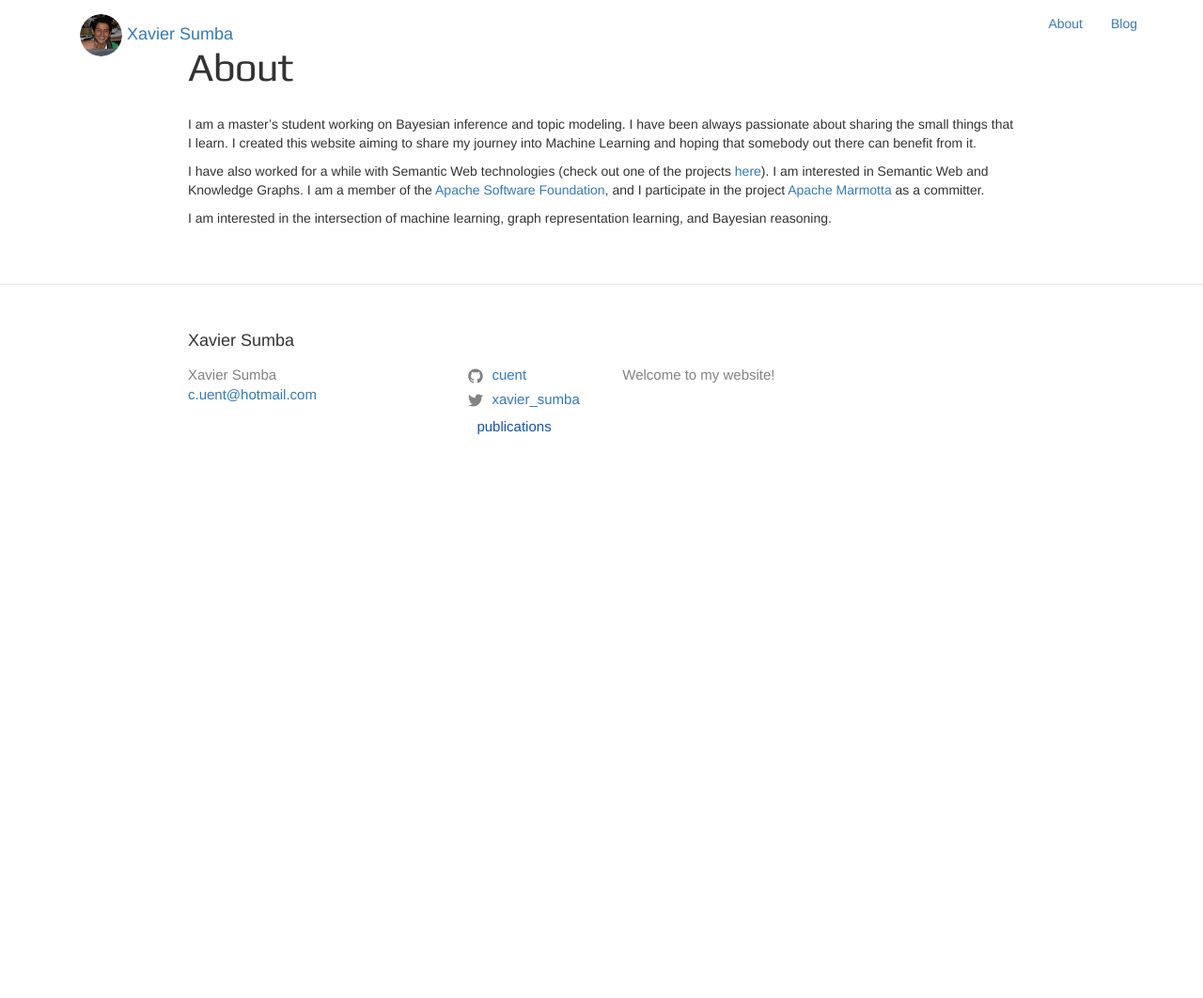
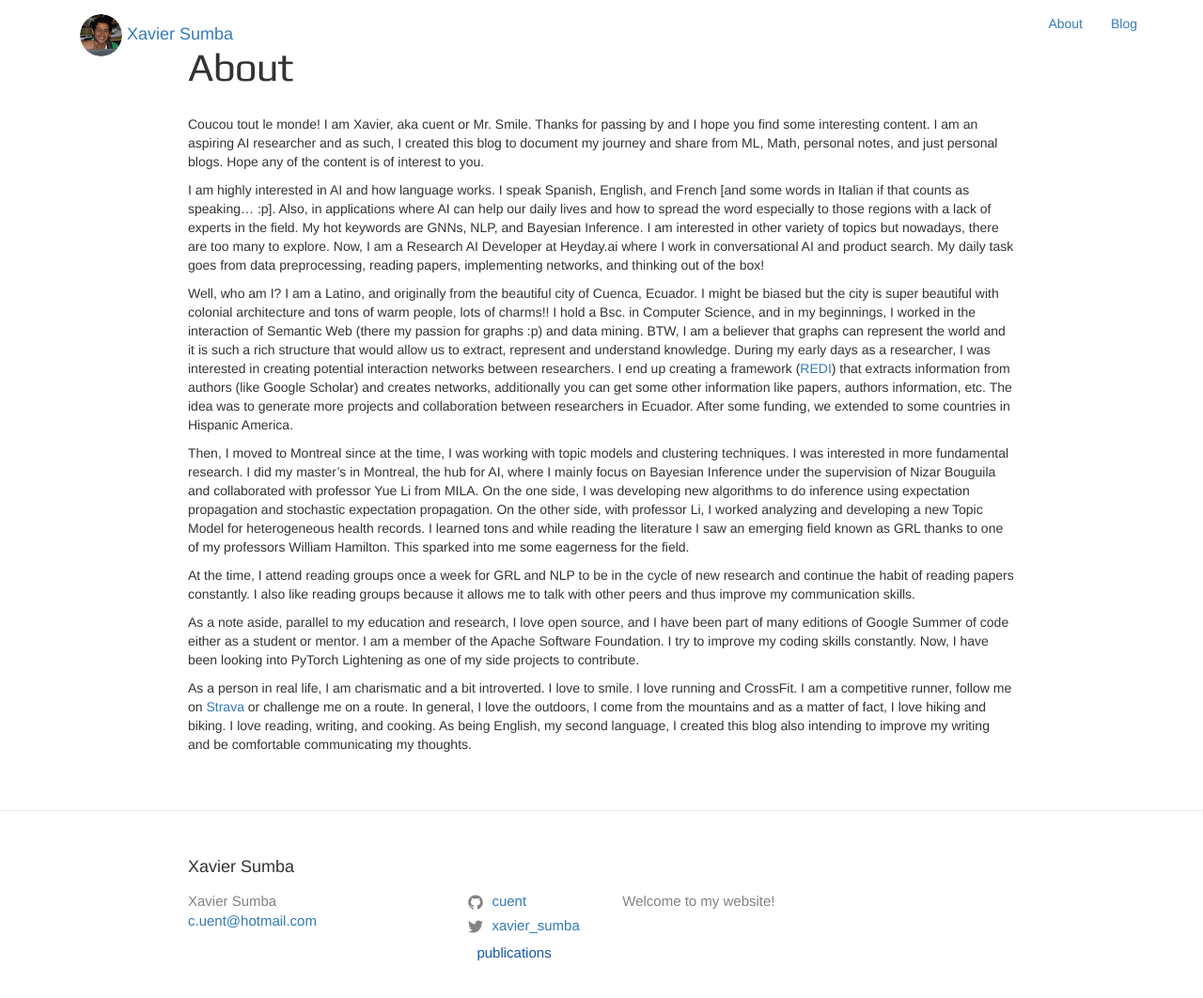
Before and after one commit to cuent/cuent.github.io, a Jekyll site: the page built from pages/about.md, in a window 1280 px wide and 1081 px high. Shown: the top 1062 px of the window at 94% size. Built offline with Jekyll 4.4.1, drawn with Linux system fonts in a browser that asks for light colours; nearby versions of some CDN libraries; a style sheet for code colours, icons or effects is not loaded.

Commit message:
update about

```diff
--- a/pages/about.md
+++ b/pages/about.md
@@ -4,8 +4,19 @@ title: About
 permalink: /about/
 ---
 
-I am a master's student working on Bayesian inference and topic modeling. I have been always passionate about sharing the small things that I learn. I created this website aiming to share my journey into Machine Learning and hoping that somebody out there can benefit from it.
+Coucou tout le monde! I am Xavier, aka cuent or Mr. Smile. Thanks for passing by and I hope you find some interesting content. I am an aspiring AI researcher and as such, I created this blog to document my journey and share from ML, Math, personal notes, and just personal blogs. Hope any of the content is of interest to you.
 
-I have also worked for a while with Semantic Web technologies (check out one of the projects [here](https://redi.cedia.edu.ec/)). I am interested in Semantic Web and Knowledge Graphs. I am a member of the [Apache Software Foundation](https://www.apache.org/), and I participate in the project [Apache Marmotta](http://marmotta.apache.org/) as a committer.
+I am highly interested in AI and how language works. I speak Spanish, English, and French [and some words in Italian if that counts as speaking… :p]. Also, in applications where AI can help our daily lives and how to spread the word especially to those regions with a lack of experts in the field. My hot keywords are GNNs, NLP, and Bayesian Inference. I am interested in other variety of topics but nowadays, there are too many to explore. Now, I am a Research AI Developer at Heyday.ai where I work in conversational AI and product search. My daily task goes from data preprocessing, reading papers, implementing networks, and thinking out of the box!
 
-I am interested in the intersection of machine learning, graph representation learning, and Bayesian reasoning.
+Well, who am I? I am a Latino, and originally from the beautiful city of Cuenca, Ecuador. I might be biased but the city is super beautiful with colonial architecture and tons of warm people, lots of charms!! I hold a Bsc. in Computer Science, and in my beginnings, I worked in the interaction of Semantic Web (there my passion for graphs :p) and data mining. BTW, I am a believer that graphs can represent the world and it is such a rich structure that would allow us to extract, represent and understand knowledge. During my early days as a researcher, I was interested in creating potential interaction networks between researchers. I end up creating a framework ([REDI][1]) that extracts information from authors (like Google Scholar) and creates networks, additionally you can get some other information like papers, authors information, etc. The idea was to generate more projects and collaboration between researchers in Ecuador. After some funding, we extended to some countries in Hispanic America.
+
+Then, I moved to Montreal since at the time, I was working with topic models and clustering techniques. I was interested in more fundamental research. I did my master’s in Montreal, the hub for AI, where I mainly focus on Bayesian Inference under the supervision of Nizar Bouguila and collaborated with professor Yue Li from MILA. On the one side, I was developing new algorithms to do inference using expectation propagation and stochastic expectation propagation. On the other side, with professor Li, I worked analyzing and developing a new Topic Model for heterogeneous health records. I learned tons and while reading the literature I saw an emerging field known as GRL thanks to one of my professors William Hamilton. This sparked into me some eagerness for the field.
+
+At the time, I attend reading groups once a week for GRL and NLP to be in the cycle of new research and continue the habit of reading papers constantly. I also like reading groups because it allows me to talk with other peers and thus improve my communication skills.
+
+As a note aside, parallel to my education and research, I love open source, and I have been part of many editions of Google Summer of code either as a student or mentor. I am a member of the Apache Software Foundation. I try to improve my coding skills constantly. Now, I have been looking into PyTorch Lightening as one of my side projects to contribute.
+
+As a person in real life, I am charismatic and a bit introverted. I love to smile. I love running and CrossFit. I am a competitive runner, follow me on [Strava][2] or challenge me on a route. In general, I love the outdoors, I come from the mountains and as a matter of fact, I love hiking and biking. I love reading, writing, and cooking. As being English, my second language, I created this blog also intending to improve my writing and be comfortable communicating my thoughts.
+
+[1]: https://redi.cedia.edu.ec/
+[2]: https://www.strava.com/athletes/45728359
```
Also changed, not shown: _includes/cv/about.markdown (+10 -3 lines).
